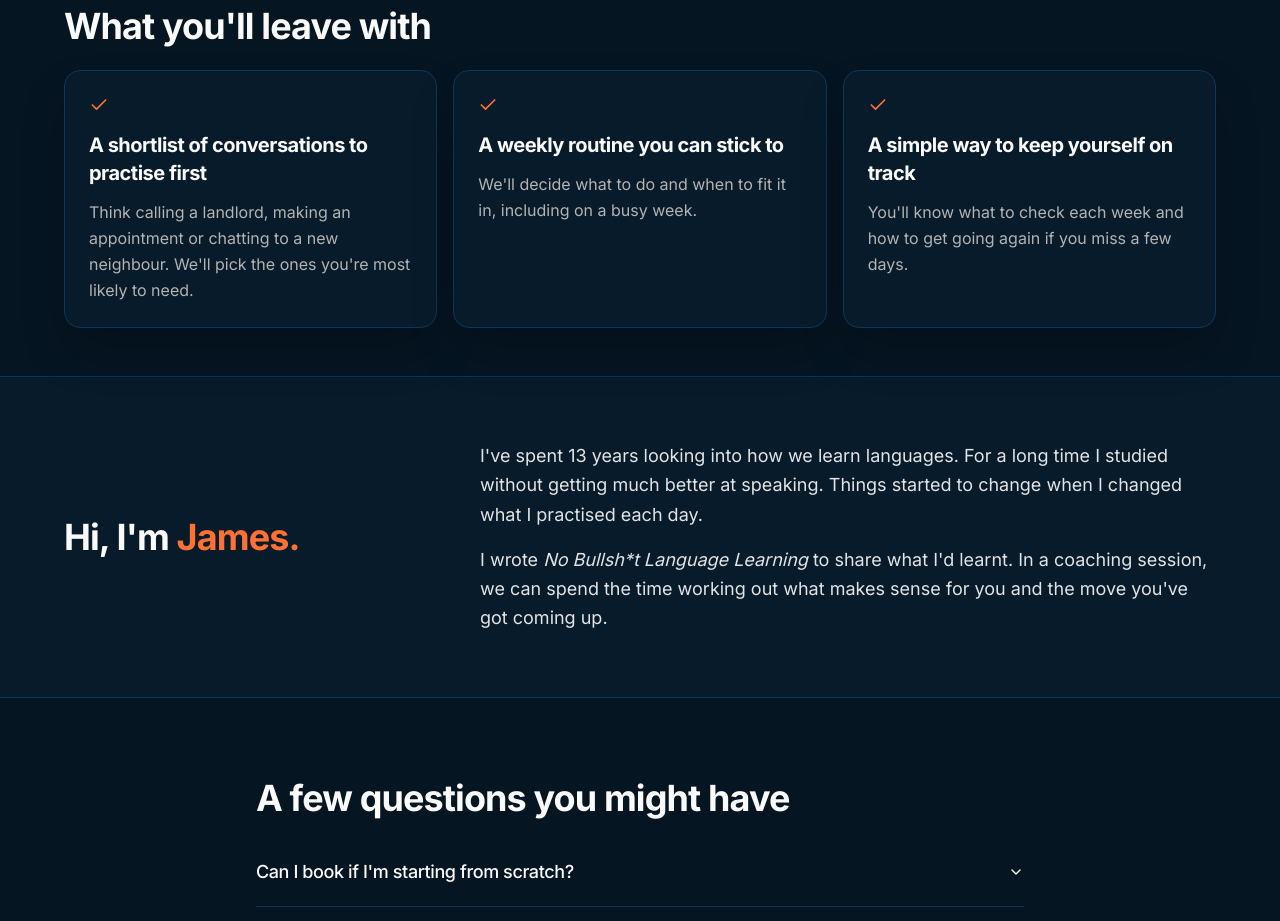
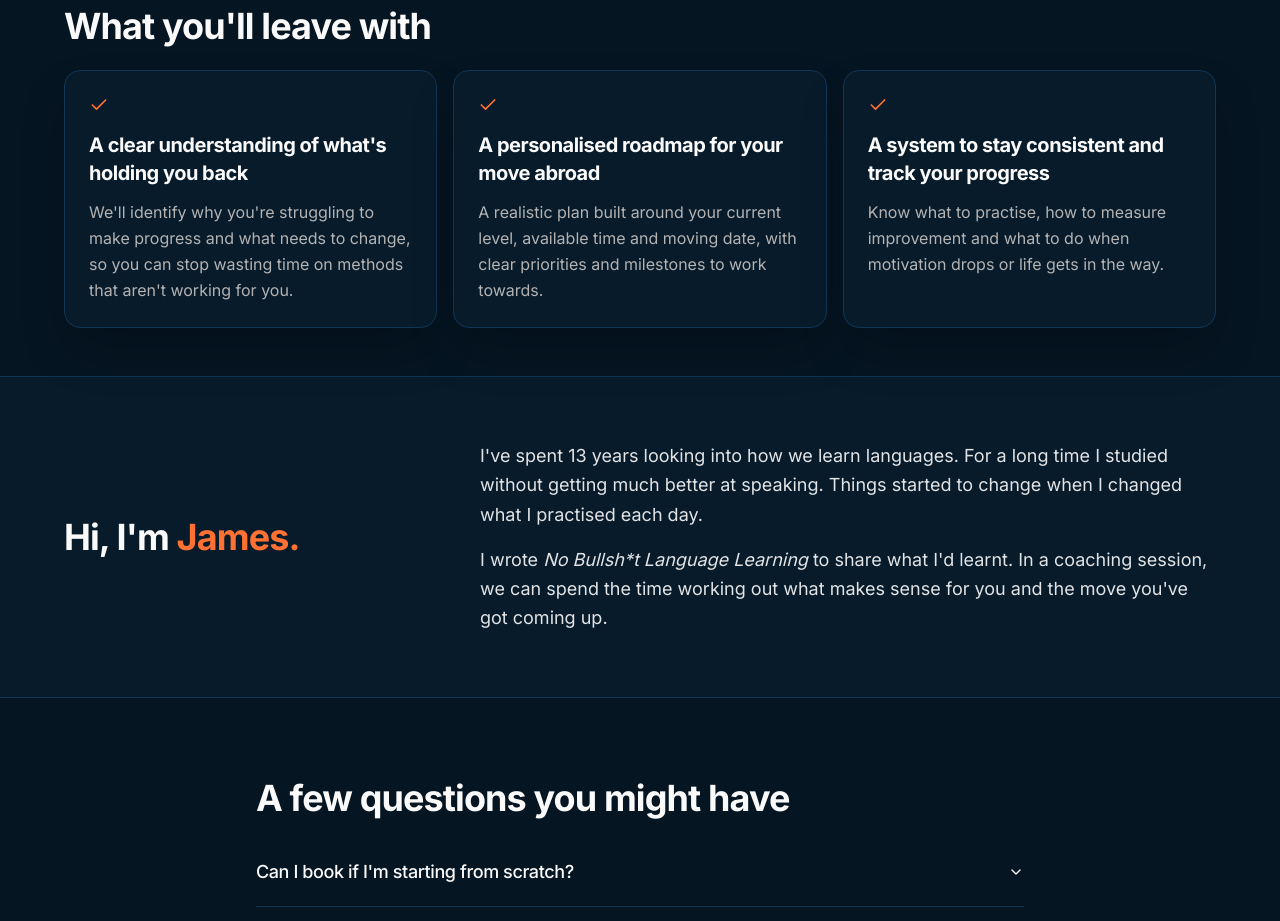
Before and after one commit to hutchy9999/jameshutchinsonlanguages, a React (Vite) app: page /coaching in a window 1280 px wide. Shown: the part 800-1721 px from the top of the page. Built offline with nearby package versions, Linux system fonts and the light colour scheme; the HTML template or start-up script is replaced by a standard one.

Commit message:
Update the three coaching takeaways

```diff
--- a/src/pages/Coaching.tsx
+++ b/src/pages/Coaching.tsx
@@ -22,16 +22,16 @@ const movingAbroadWorries = [
 
 const sessionTakeaways = [
   {
-    title: "A shortlist of conversations to practise first",
-    description: "Think calling a landlord, making an appointment or chatting to a new neighbour. We'll pick the ones you're most likely to need.",
+    title: "A clear understanding of what's holding you back",
+    description: "We'll identify why you're struggling to make progress and what needs to change, so you can stop wasting time on methods that aren't working for you.",
   },
   {
-    title: "A weekly routine you can stick to",
-    description: "We'll decide what to do and when to fit it in, including on a busy week.",
+    title: "A personalised roadmap for your move abroad",
+    description: "A realistic plan built around your current level, available time and moving date, with clear priorities and milestones to work towards.",
   },
   {
-    title: "A simple way to keep yourself on track",
-    description: "You'll know what to check each week and how to get going again if you miss a few days.",
+    title: "A system to stay consistent and track your progress",
+    description: "Know what to practise, how to measure improvement and what to do when motivation drops or life gets in the way.",
   },
 ];
 
```
